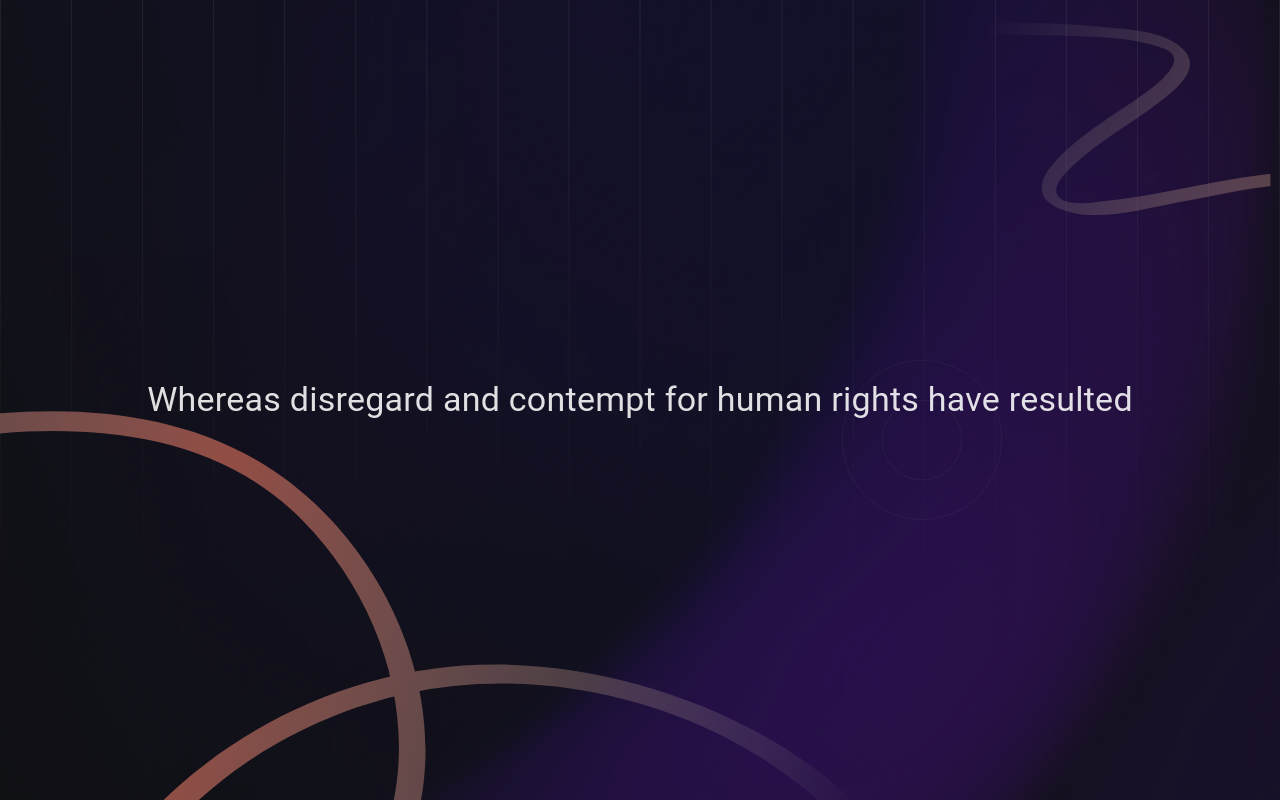
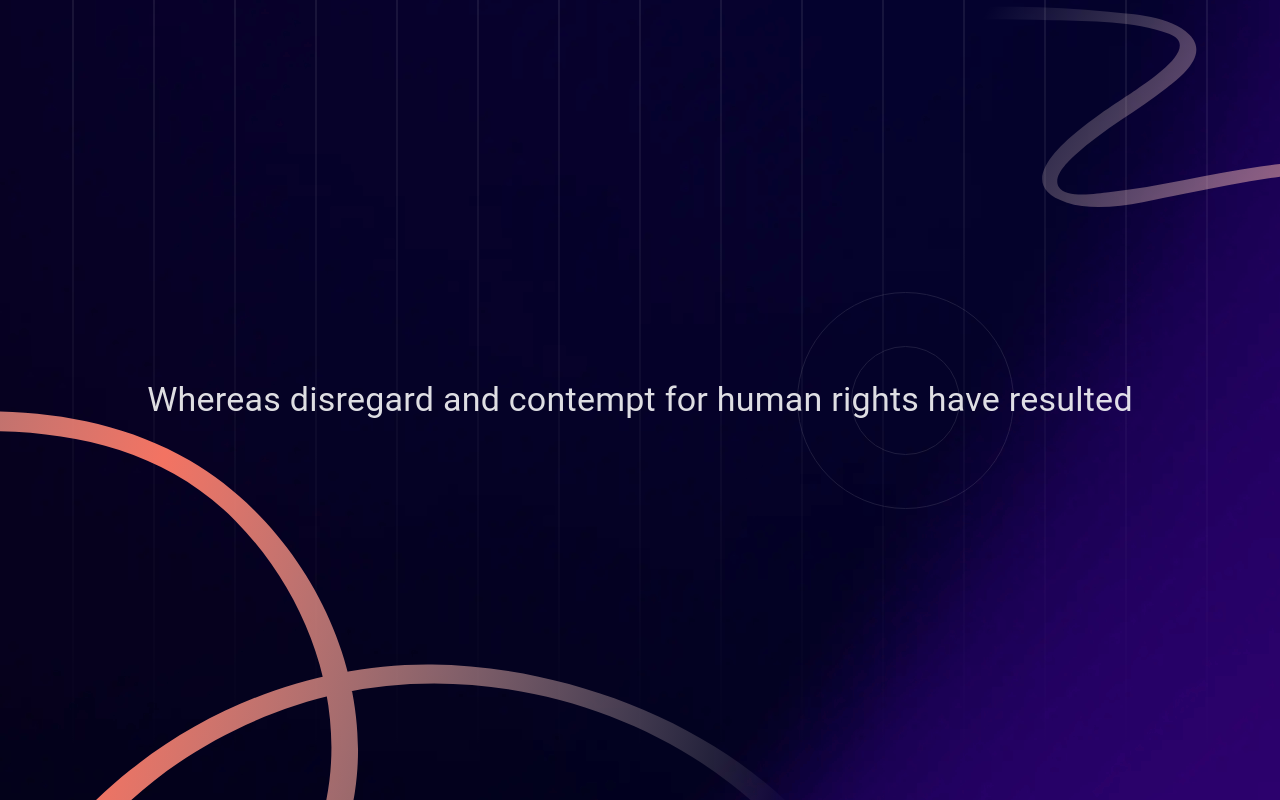
Before and after one commit to yohans-kasaw/frontend-master-conference-ticket-generator, a Vue app: page / in a window 1280 px wide. Built offline with nearby package versions, Linux system fonts and the light colour scheme; a web font is replaced by a local one.

Commit message:
add desktop background

```diff
--- a/src/style.css
+++ b/src/style.css
@@ -29,31 +29,16 @@ body {
         url('./assets/svgs/pattern-lines.svg'),
         url('./assets/background/background-desktop.png');
     background-repeat: no-repeat;
+    background-color: #020114;
     background-size:
-        35vw 25vh,
-        75vw 50vh,
-        20vw 20vh,
-        cover,
+        contain contain contain cover,
         cover;
     background-position:
-        65vw 2vh,
-        0 50vh,
-        62vw 45vh,
-        center,
+        top right,
+        bottom left,
+        75% center,
+        top,
         center;
 
-    animation: fade-in 6s ease-in-out infinite
+    animation: fade-in 6s ease-in-out infinite;
 }
-
-.page-spiral {
-
-}
-
-@keyframes fade-in {
-    0%, 100%{
-        opacity: 0.4;
-    }
-    50% {
-        opacity: 1;
-    }
-}
```
